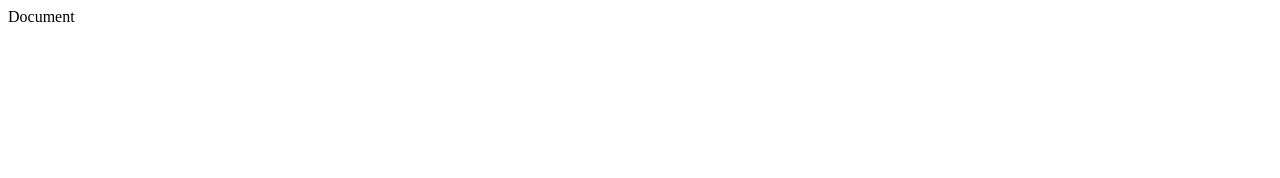
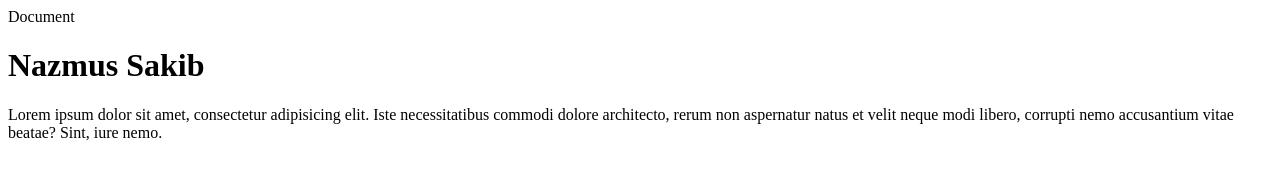
Before and after one commit to Sakib2405/First_program, a plain HTML site: page index.html in a window 1280 px wide. Drawn offline with Linux system fonts and the light colour scheme.

Commit message:
ptype-added

```diff
--- a/index.html
+++ b/index.html
@@ -7,6 +7,7 @@
         <titleF>Document</title>
     </head>
     <body>
-
+<h1>Nazmus Sakib</h1>
+<p>Lorem ipsum dolor sit amet, consectetur adipisicing elit. Iste necessitatibus commodi dolore architecto, rerum non aspernatur natus et velit neque modi libero, corrupti nemo accusantium vitae beatae? Sint, iure nemo.</p>
     </body>
 </html>
```
